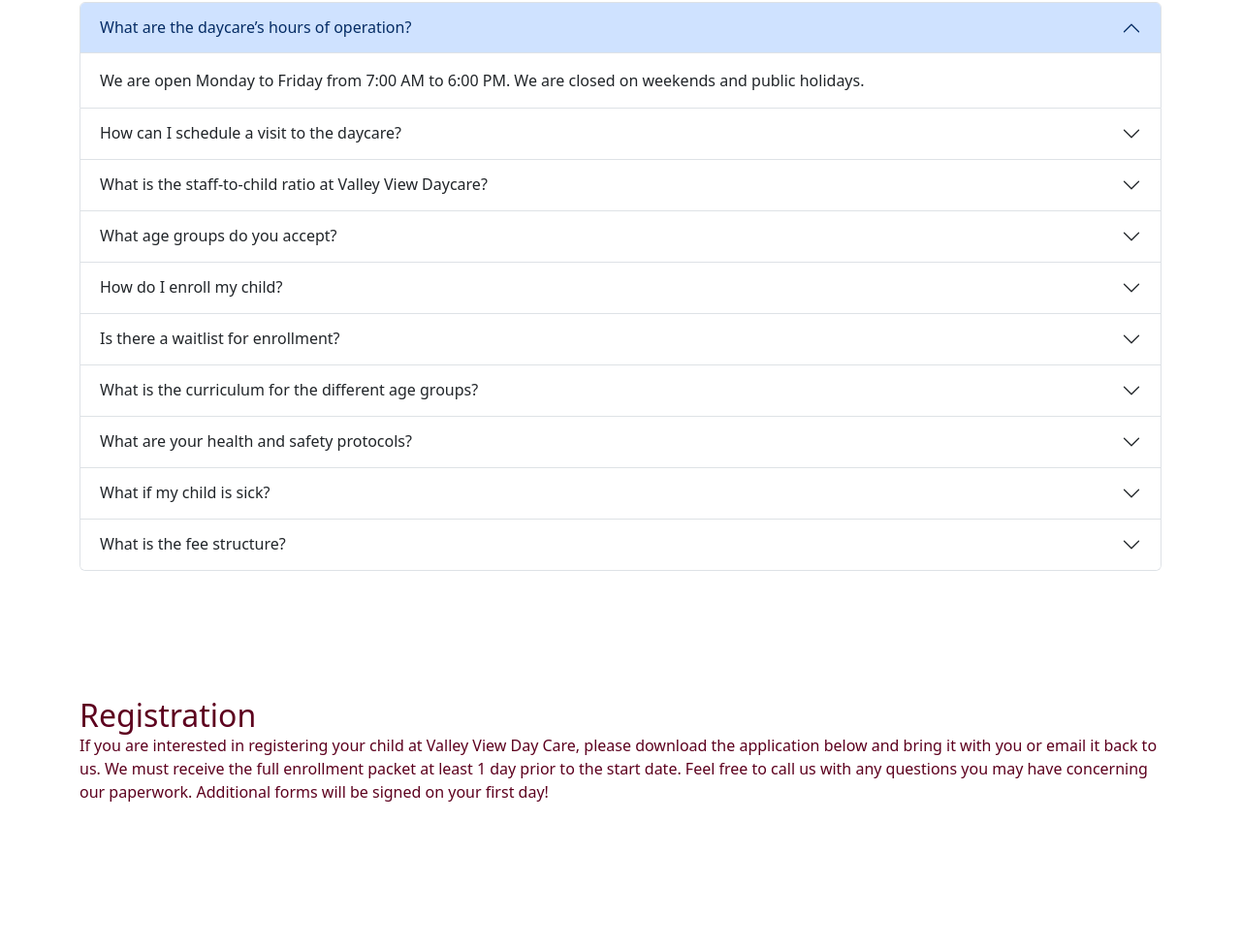
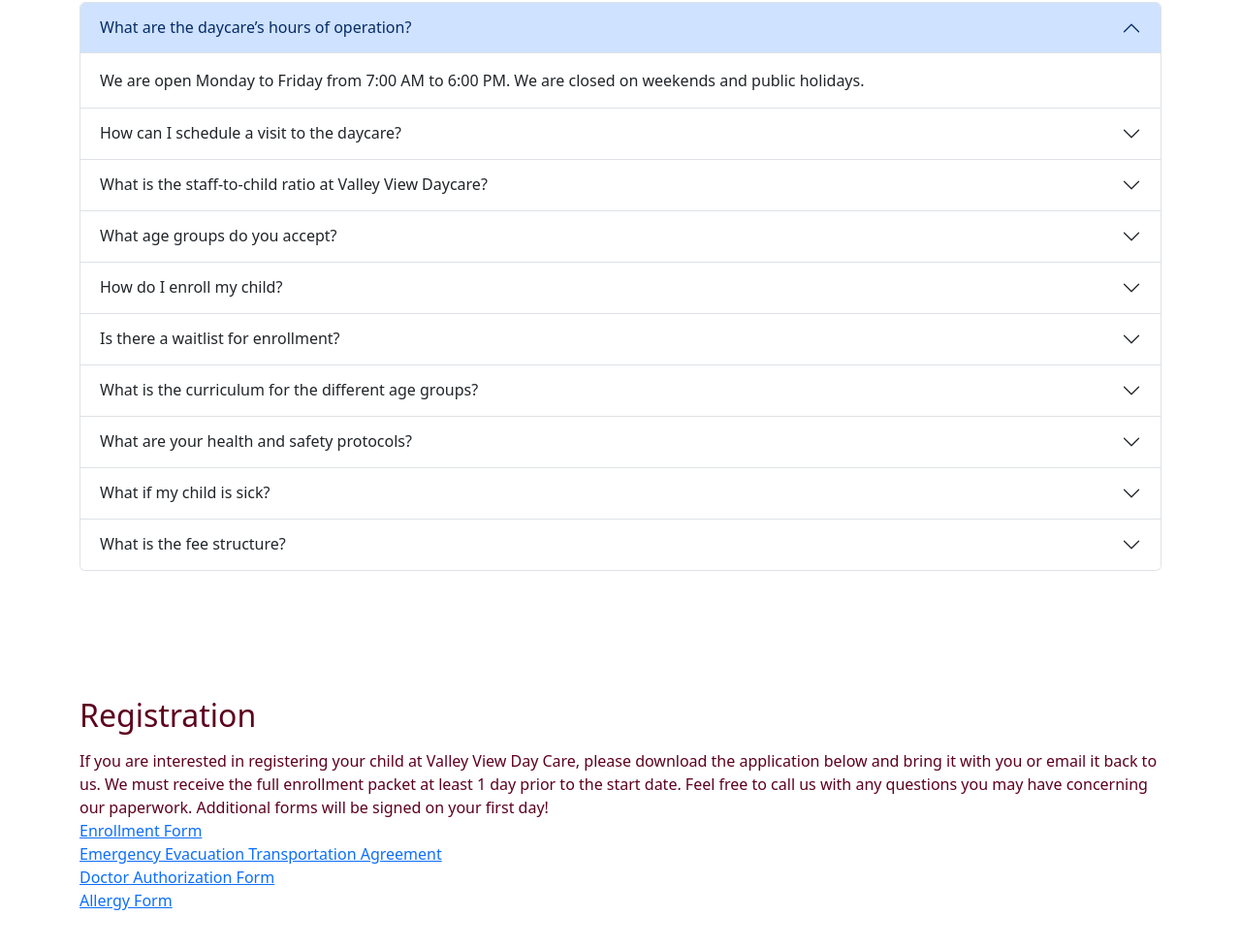
Before and after one commit to mrsaif888/vvdc, a plain HTML site: page parentsresources.html in a window 1280 px wide. Shown: the part 888-1865 px from the top of the page at 97% size. Before the commit the page ends 1767 px from the top, so only its background shows below. Drawn offline with nearby package versions, Linux system fonts and the light colour scheme.

Commit message:
Add forms in reg section

```diff
--- a/parentsresources.html
+++ b/parentsresources.html
@@ -185,8 +185,14 @@
     <section class="registration">
         <div class="margin-padding">
             <div class="container">
+                <div class="reg-form">
         <h2>Registration</h2>
-        <p>If you are interested in registering your child at Valley View Day Care, please download the application below and bring it with you or email it back to us. We must receive the full enrollment packet at least 1 day prior to the start date. Feel free to call us with any questions you may have concerning our paperwork. Additional forms will be signed on your first day!</p>
+        <p class="mt-3">If you are interested in registering your child at Valley View Day Care, please download the application below and bring it with you or email it back to us. We must receive the full enrollment packet at least 1 day prior to the start date. Feel free to call us with any questions you may have concerning our paperwork. Additional forms will be signed on your first day!</p>
+        <a href="./Valley_View_Enrollment_Form.pdf" class="mt-3">Enrollment Form</a><br>
+        <a href="./Valley_View_Emergency_Evacuation_Transportation_Agreement.pdf" class="mt-2">Emergency Evacuation Transportation Agreement</a><br>
+        <a href="./Valley_View_Doctor_Authorization_Form.pdf" class="mt-2">Doctor Authorization Form</a><br>
+        <a href="./Valley_View_Allergy_Form.pdf" class="mt-2">Allergy Form</a><br>
+    </div>
     </div>
 </div>
     </section>
```
Also changed, not shown: 4 other files.
